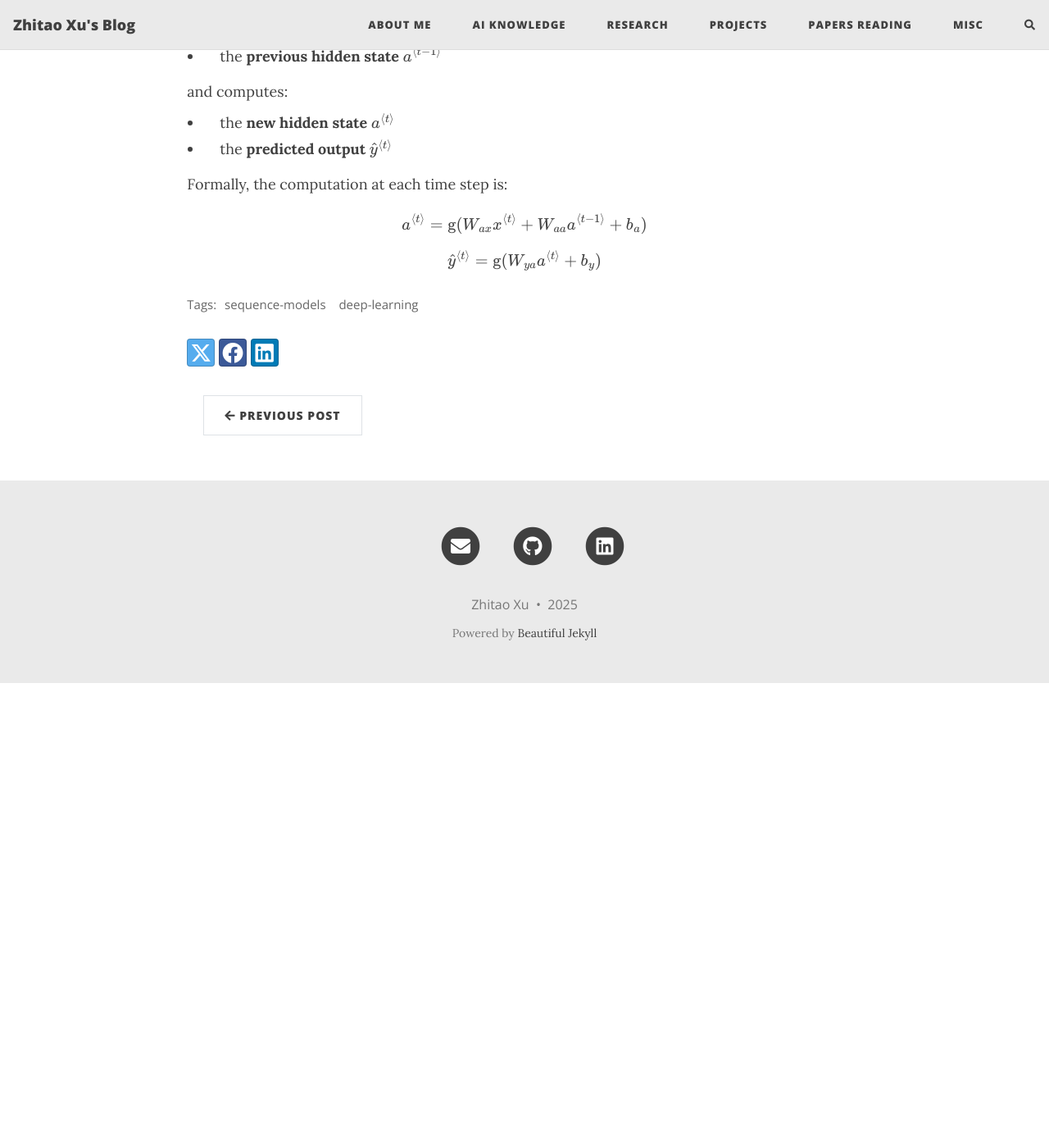
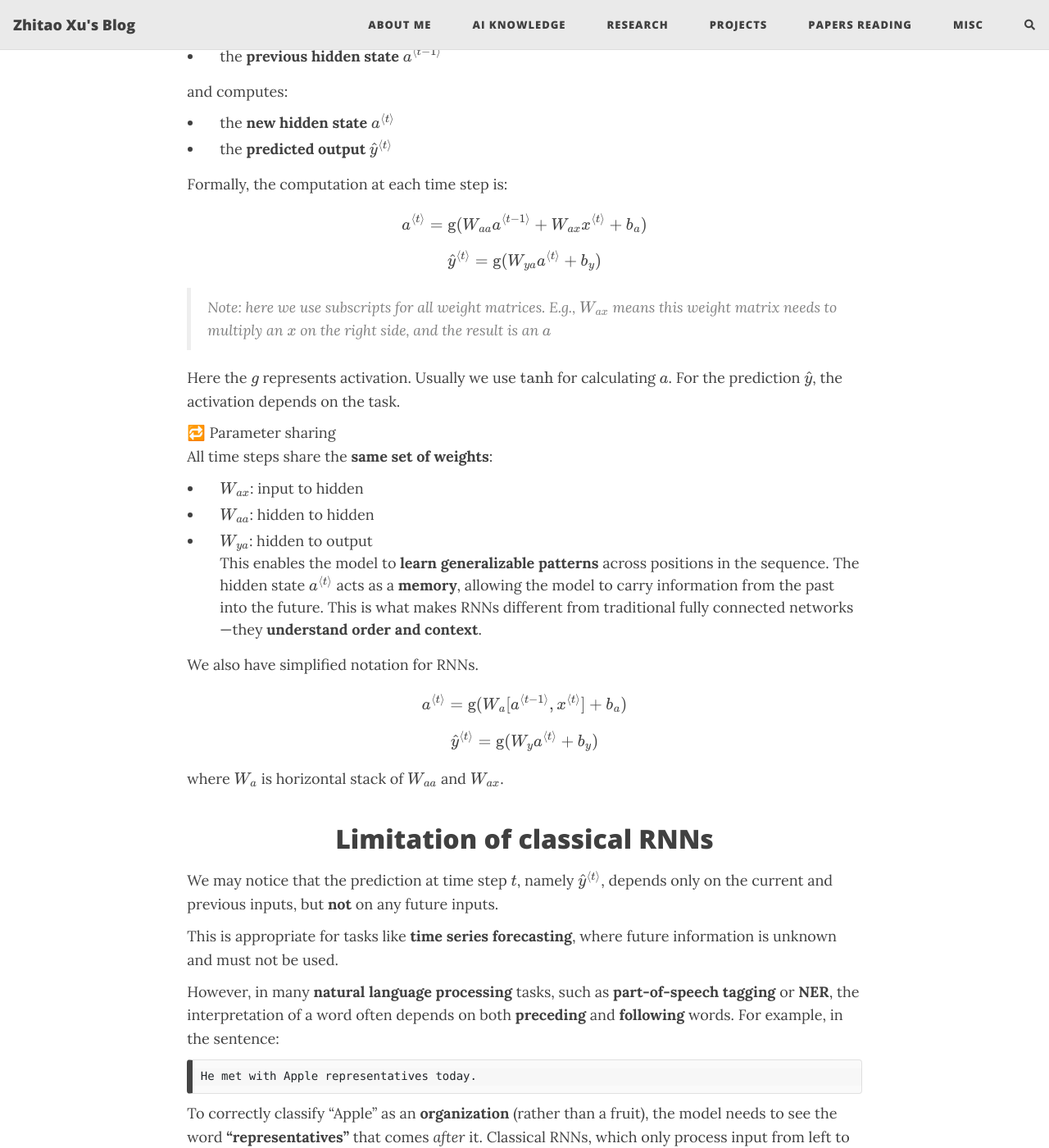
Before and after one commit to HerrXu01/herrxu01.github.io, a Jekyll site: the page built from ai-knowledge/sequence-models/_posts/2025-04-14-Seq01-RNN-01.md, in a window 1280 px wide and 1400 px high, scrolled down 5297 px. Shown: the whole window at 82% size. Built offline with Jekyll 4.4.1, drawn with Linux system fonts in a browser that asks for light colours; formulas are drawn with MathJax 3; comment, search, counter and statistics services are not loaded; before the commit the page ends 6130 px from its top, so only the background shows below that; some of the changed text lies outside the part shown.

Commit message:
add content to rnn notes

````diff
--- a/ai-knowledge/sequence-models/_posts/2025-04-14-Seq01-RNN-01.md
+++ b/ai-knowledge/sequence-models/_posts/2025-04-14-Seq01-RNN-01.md
@@ -135,7 +135,7 @@ To let a fully connected (FC) network process sequence data, such as \\( 12 \tim
 
 ## RNN
 
-The following image illustrates the basic structure of RNNs.
+The following image illustrates the basic structure of RNNs. Here we assume \\(T_x = T_y\\)
 
 ![fc_net](/assets/img/sequence_models/rnn_forward.drawio.svg){: .mx-auto.d-block :}
 
@@ -152,9 +152,50 @@ and computes:
 Formally, the computation at each time step is:
 
 $$
-a^{\langle t \rangle} = \text{g}(W_{ax} x^{\langle t \rangle} + W_{aa} a^{\langle t-1 \rangle} + b_a)
+a^{\langle t \rangle} = \text{g}(W_{aa} a^{\langle t-1 \rangle} + W_{ax} x^{\langle t \rangle} + b_a)
 $$
 
 $$
 \hat{y}^{\langle t \rangle} = \text{g}(W_{ya} a^{\langle t \rangle} + b_y)
 $$
+
+> Note: here we use subscripts for all weight matrices.
+> E.g., \\(W_{ax}\\) means this weight matrix needs to multiply an \\(x\\) on the right side,
+> and the result is an \\(a\\)
+
+Here the \\(g\\) represents activation. Usually we use \\(\tanh\\) for calculating \\(a\\). For the prediction \\(\hat{y}\\), the activation depends on the task.
+
+🔁 Parameter sharing
+All time steps share the **same set of weights**:
+  - \\( W_{ax} \\): input to hidden
+  - \\( W_{aa} \\): hidden to hidden
+  - \\( W_{ya} \\): hidden to output
+This enables the model to **learn generalizable patterns** across positions in the sequence. The hidden state \\( a^{\langle t \rangle} \\) acts as a **memory**, allowing the model to carry information from the past into the future. This is what makes RNNs different from traditional fully connected networks—they **understand order and context**.
+
+We also have simplified notation for RNNs.
+
+$$
+a^{\langle t \rangle} = \text{g}(W_{a} [a^{\langle t-1 \rangle}, x^{\langle t \rangle}] + b_a)
+$$
+
+$$
+\hat{y}^{\langle t \rangle} = \text{g}(W_{y} a^{\langle t \rangle} + b_y)
+$$
+
+where \\(W_{a}\\) is horizontal stack of \\(W_{aa}\\) and \\(W_{ax}\\).
+
+## Limitation of classical RNNs
+
+We may notice that the prediction at time step \\( t \\), namely \\( \hat{y}^{\langle t \rangle} \\), depends only on the current and previous inputs, but **not** on any future inputs.
+
+This is appropriate for tasks like **time series forecasting**, where future information is unknown and must not be used.
+
+However, in many **natural language processing** tasks, such as **part-of-speech tagging** or **NER**, the interpretation of a word often depends on both **preceding** and **following** words. For example, in the sentence:
+
+```
+He met with Apple representatives today.
+```
+
+To correctly classify "Apple" as an **organization** (rather than a fruit), the model needs to see the word **"representatives"** that comes *after* it. Classical RNNs, which only process input from left to right, are unable to access such future context — limiting their ability to make accurate predictions.
+
+This motivates the use of models like **Bidirectional RNNs**, which can incorporate both past and future information when making predictions.
````
